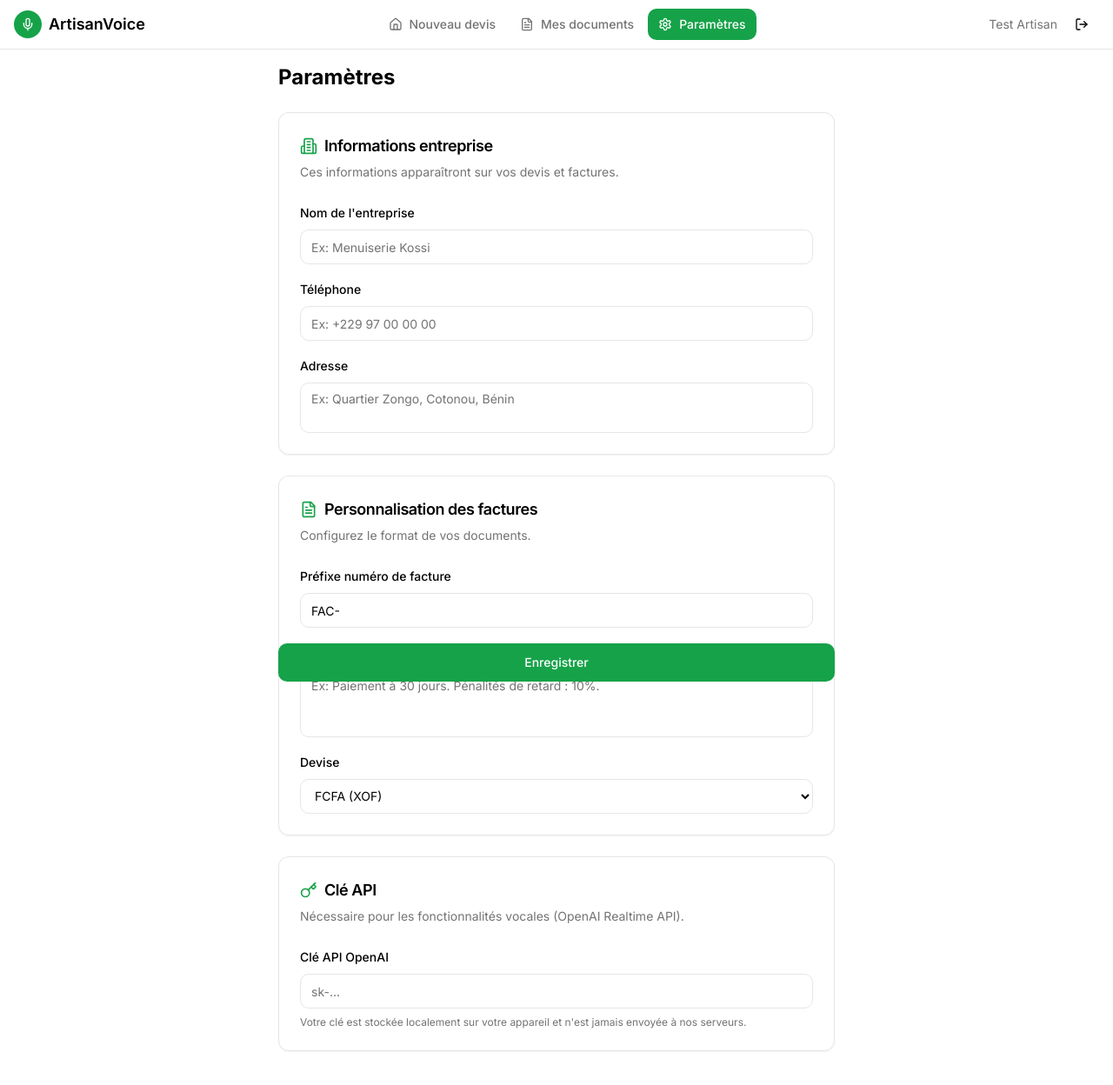
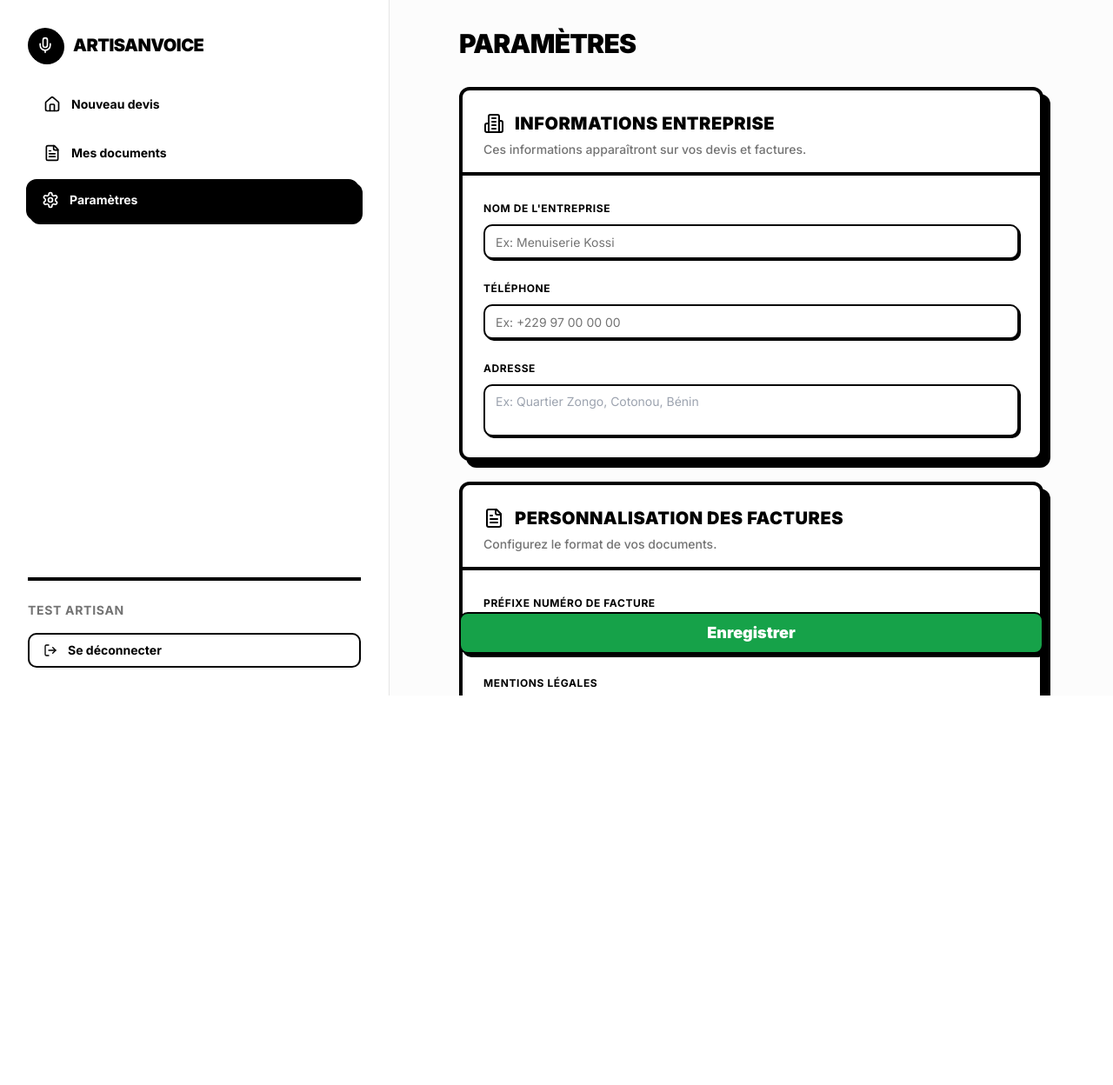
Before and after one commit to chrisregis100/artisanVoice, a Next.js app: page /settings in a window 1280 px wide. Shown: the top 1248 px of the page at 87% size. After the commit the page ends 800 px from the top, so only its background shows below. Built offline with nearby package versions, Linux system fonts and the light colour scheme.

Commit message:
refactor: enhance dashboard layout with sidebar navigation and responsive design adjustments

```diff
--- a/src/app/(dashboard)/invoices/page.tsx
+++ b/src/app/(dashboard)/invoices/page.tsx
@@ -1,3 +1,4 @@
+import { SidebarNav } from "@/components/layout/sidebar-nav";
 import { createClient } from "@/lib/supabase/server";
 import { Card, CardContent } from "@/components/ui/card";
 import { formatCurrency, formatDate } from "@/lib/utils";
@@ -40,51 +41,57 @@ export default async function InvoicesPage() {
   const typedInvoices = (invoices || []) as Invoice[];
 
   return (
-    <div className="p-4 max-w-2xl mx-auto">
-      <h1 className="text-2xl font-bold mb-6">Mes documents</h1>
+    <div className="flex flex-col md:flex-row h-[calc(100vh-3.5rem)] md:h-full">
+      <div className="hidden md:block w-5/12 max-w-md border-r bg-background p-8 overflow-y-auto">
+        <SidebarNav businessName="Test Artisan" />
+      </div>
+
+      <div className="flex-1 overflow-auto p-4 md:p-8 bg-muted/30">
+        <div className="max-w-2xl mx-auto">
+          <h1 className="text-3xl font-black tracking-tight mb-8 uppercase">Mes documents</h1>
 
           {typedInvoices.length === 0 ? (
-        <Card>
-          <CardContent className="py-12 text-center">
-            <FileText className="h-12 w-12 mx-auto text-muted-foreground mb-4" />
-            <p className="text-muted-foreground">
+            <Card className="border-4 border-foreground shadow-[8px_8px_0px_0px_rgba(0,0,0,1)] rounded-xl">
+              <CardContent className="py-16 text-center">
+                <FileText className="h-16 w-16 mx-auto text-foreground mb-6" />
+                <p className="text-xl font-bold text-foreground">
                   Vous n&apos;avez pas encore de documents
                 </p>
-            <p className="text-sm text-muted-foreground mt-1">
+                <p className="text-base font-medium text-muted-foreground mt-2">
                   Créez votre premier devis en utilisant la commande vocale
                 </p>
               </CardContent>
             </Card>
           ) : (
-        <div className="space-y-3">
+            <div className="space-y-4">
               {typedInvoices.map((invoice) => {
                 const StatusIcon = statusIcons[invoice.status as keyof typeof statusIcons];
                 const statusLabel = statusLabels[invoice.status as keyof typeof statusLabels];
                 const statusColor = statusColors[invoice.status as keyof typeof statusColors];
 
                 return (
-              <Card key={invoice.id} className="cursor-pointer hover:bg-muted/50 transition-colors">
-                <CardContent className="p-4">
+                  <Card key={invoice.id} className="cursor-pointer border-2 border-foreground shadow-[4px_4px_0px_0px_rgba(0,0,0,1)] hover:translate-x-[-2px] hover:translate-y-[-2px] hover:shadow-[6px_6px_0px_0px_rgba(0,0,0,1)] transition-all rounded-lg">
+                    <CardContent className="p-5">
                       <div className="flex items-center justify-between">
                         <div className="flex-1 min-w-0">
-                      <div className="flex items-center gap-2">
-                        <span className="font-medium truncate">
+                          <div className="flex items-center gap-3">
+                            <span className="font-black text-lg truncate">
                               {invoice.customer_name || "Sans nom"}
                             </span>
-                        <span className="text-xs px-2 py-0.5 rounded bg-muted">
+                            <span className="text-xs font-bold px-2 py-1 rounded bg-foreground text-background uppercase tracking-wider">
                               {invoice.type === "quote" ? "Devis" : "Facture"}
                             </span>
                           </div>
-                      <div className="flex items-center gap-3 mt-1 text-sm text-muted-foreground">
+                          <div className="flex items-center gap-4 mt-2 text-sm font-medium text-muted-foreground">
                             <span>{formatDate(invoice.created_at)}</span>
-                        <span className={`flex items-center gap-1 ${statusColor}`}>
-                          <StatusIcon className="h-3 w-3" />
+                            <span className={`flex items-center gap-1.5 font-bold ${statusColor}`}>
+                              <StatusIcon className="h-4 w-4" />
                               {statusLabel}
                             </span>
                           </div>
                         </div>
-                    <div className="text-right">
-                      <p className="font-semibold">
+                        <div className="text-right pl-4">
+                          <p className="font-black text-xl">
                             {formatCurrency(invoice.total)}
                           </p>
                         </div>
@@ -96,5 +103,7 @@ export default async function InvoicesPage() {
             </div>
           )}
         </div>
+      </div>
+    </div>
   );
 }
--- a/src/app/(dashboard)/settings/page.tsx
+++ b/src/app/(dashboard)/settings/page.tsx
@@ -1,5 +1,6 @@
 "use client";
 
+import { SidebarNav } from "@/components/layout/sidebar-nav";
 import { useSettingsStore } from "@/stores/settings-store";
 import { Input } from "@/components/ui/input";
 import { Label } from "@/components/ui/label";
@@ -40,42 +41,50 @@ export default function SettingsPage() {
   };
 
   return (
-    <div className="p-4 max-w-2xl mx-auto space-y-6 pb-12">
-      <h1 className="text-2xl font-bold">Paramètres</h1>
+    <div className="flex flex-col md:flex-row h-[calc(100vh-3.5rem)] md:h-full">
+      <div className="hidden md:block w-5/12 max-w-md border-r bg-background p-8 overflow-y-auto">
+        <SidebarNav businessName={businessName || "Test Artisan"} />
+      </div>
+
+      <div className="flex-1 overflow-auto p-4 md:p-8 bg-muted/30">
+        <div className="max-w-2xl mx-auto space-y-6 pb-12">
+          <h1 className="text-3xl font-black tracking-tight mb-8 uppercase">Paramètres</h1>
 
           {/* Section 1: Business Info */}
-      <Card>
-        <CardHeader>
-          <div className="flex items-center gap-2">
-            <Building2 className="h-5 w-5 text-primary" />
-            <CardTitle className="text-lg">Informations entreprise</CardTitle>
+          <Card className="border-4 border-foreground shadow-[8px_8px_0px_0px_rgba(0,0,0,1)] rounded-xl">
+            <CardHeader className="border-b-4 border-foreground pb-4">
+              <div className="flex items-center gap-3">
+                <Building2 className="h-6 w-6 text-foreground" />
+                <CardTitle className="text-xl font-black uppercase tracking-wide">Informations entreprise</CardTitle>
               </div>
-          <CardDescription>
+              <CardDescription className="font-medium text-muted-foreground mt-2">
                 Ces informations apparaîtront sur vos devis et factures.
               </CardDescription>
             </CardHeader>
-        <CardContent className="space-y-4">
+            <CardContent className="space-y-5 pt-6">
               <div className="space-y-2">
-            <Label htmlFor="businessName">Nom de l&apos;entreprise</Label>
+                <Label htmlFor="businessName" className="font-bold uppercase tracking-wider text-xs">Nom de l&apos;entreprise</Label>
                 <Input
                   id="businessName"
                   placeholder="Ex: Menuiserie Kossi"
                   value={businessName}
                   onChange={(e) => updateSettings({ businessName: e.target.value })}
+                  className="border-2 border-foreground shadow-[2px_2px_0px_0px_rgba(0,0,0,1)] focus-visible:ring-0 focus-visible:ring-offset-0"
                 />
               </div>
               <div className="space-y-2">
-            <Label htmlFor="businessPhone">Téléphone</Label>
+                <Label htmlFor="businessPhone" className="font-bold uppercase tracking-wider text-xs">Téléphone</Label>
                 <Input
                   id="businessPhone"
                   type="tel"
                   placeholder="Ex: +229 97 00 00 00"
                   value={businessPhone}
                   onChange={(e) => updateSettings({ businessPhone: e.target.value })}
+                  className="border-2 border-foreground shadow-[2px_2px_0px_0px_rgba(0,0,0,1)] focus-visible:ring-0 focus-visible:ring-offset-0"
                 />
               </div>
               <div className="space-y-2">
-            <Label htmlFor="businessAddress">Adresse</Label>
+                <Label htmlFor="businessAddress" className="font-bold uppercase tracking-wider text-xs">Adresse</Label>
                 <textarea
                   id="businessAddress"
                   placeholder="Ex: Quartier Zongo, Cotonou, Bénin"
@@ -85,7 +94,7 @@ export default function SettingsPage() {
                   }
                   rows={2}
                   className={cn(
-                "flex w-full rounded-md border border-input bg-background px-3 py-2 text-sm ring-offset-background placeholder:text-muted-foreground focus-visible:outline-none focus-visible:ring-2 focus-visible:ring-ring focus-visible:ring-offset-2 disabled:cursor-not-allowed disabled:opacity-50 resize-none"
+                    "flex w-full rounded-md border-2 border-foreground bg-background px-3 py-2 text-sm shadow-[2px_2px_0px_0px_rgba(0,0,0,1)] focus-visible:outline-none resize-none"
                   )}
                 />
               </div>
@@ -93,21 +102,21 @@ export default function SettingsPage() {
           </Card>
 
           {/* Section 2: Invoice Customization */}
-      <Card>
-        <CardHeader>
-          <div className="flex items-center gap-2">
-            <FileText className="h-5 w-5 text-primary" />
-            <CardTitle className="text-lg">
+          <Card className="border-4 border-foreground shadow-[8px_8px_0px_0px_rgba(0,0,0,1)] rounded-xl">
+            <CardHeader className="border-b-4 border-foreground pb-4">
+              <div className="flex items-center gap-3">
+                <FileText className="h-6 w-6 text-foreground" />
+                <CardTitle className="text-xl font-black uppercase tracking-wide">
                   Personnalisation des factures
                 </CardTitle>
               </div>
-          <CardDescription>
+              <CardDescription className="font-medium text-muted-foreground mt-2">
                 Configurez le format de vos documents.
               </CardDescription>
             </CardHeader>
-        <CardContent className="space-y-4">
+            <CardContent className="space-y-5 pt-6">
               <div className="space-y-2">
-            <Label htmlFor="invoicePrefix">Préfixe numéro de facture</Label>
+                <Label htmlFor="invoicePrefix" className="font-bold uppercase tracking-wider text-xs">Préfixe numéro de facture</Label>
                 <Input
                   id="invoicePrefix"
                   placeholder="Ex: FAC-"
@@ -115,10 +124,11 @@ export default function SettingsPage() {
                   onChange={(e) =>
                     updateSettings({ invoicePrefix: e.target.value })
                   }
+                  className="border-2 border-foreground shadow-[2px_2px_0px_0px_rgba(0,0,0,1)] focus-visible:ring-0 focus-visible:ring-offset-0"
                 />
               </div>
               <div className="space-y-2">
-            <Label htmlFor="legalMentions">Mentions légales</Label>
+                <Label htmlFor="legalMentions" className="font-bold uppercase tracking-wider text-xs">Mentions légales</Label>
                 <textarea
                   id="legalMentions"
                   placeholder="Ex: Paiement à 30 jours. Pénalités de retard : 10%."
@@ -128,12 +138,12 @@ export default function SettingsPage() {
                   }
                   rows={3}
                   className={cn(
-                "flex w-full rounded-md border border-input bg-background px-3 py-2 text-sm ring-offset-background placeholder:text-muted-foreground focus-visible:outline-none focus-visible:ring-2 focus-visible:ring-ring focus-visible:ring-offset-2 disabled:cursor-not-allowed disabled:opacity-50 resize-none"
+                    "flex w-full rounded-md border-2 border-foreground bg-background px-3 py-2 text-sm shadow-[2px_2px_0px_0px_rgba(0,0,0,1)] focus-visible:outline-none resize-none"
                   )}
                 />
               </div>
               <div className="space-y-2">
-            <Label htmlFor="currency">Devise</Label>
+                <Label htmlFor="currency" className="font-bold uppercase tracking-wider text-xs">Devise</Label>
                 <select
                   id="currency"
                   value={currency}
@@ -143,7 +153,7 @@ export default function SettingsPage() {
                     })
                   }
                   className={cn(
-                "flex h-10 w-full rounded-md border border-input bg-background px-3 py-2 text-sm ring-offset-background focus-visible:outline-none focus-visible:ring-2 focus-visible:ring-ring focus-visible:ring-offset-2"
+                    "flex h-10 w-full rounded-md border-2 border-foreground bg-background px-3 py-2 text-sm shadow-[2px_2px_0px_0px_rgba(0,0,0,1)] focus-visible:outline-none"
                   )}
                   aria-label="Sélectionner la devise"
                 >
@@ -158,19 +168,19 @@ export default function SettingsPage() {
           </Card>
 
           {/* Section 3: API Key */}
-      <Card>
-        <CardHeader>
-          <div className="flex items-center gap-2">
-            <Key className="h-5 w-5 text-primary" />
-            <CardTitle className="text-lg">Clé API</CardTitle>
+          <Card className="border-4 border-foreground shadow-[8px_8px_0px_0px_rgba(0,0,0,1)] rounded-xl">
+            <CardHeader className="border-b-4 border-foreground pb-4">
+              <div className="flex items-center gap-3">
+                <Key className="h-6 w-6 text-foreground" />
+                <CardTitle className="text-xl font-black uppercase tracking-wide">Clé API</CardTitle>
               </div>
-          <CardDescription>
-            Nécessaire pour les fonctionnalités vocales (OpenAI Realtime API).
+              <CardDescription className="font-medium text-muted-foreground mt-2">
+                Nécessaire pour les fonctionnalités vocales.
               </CardDescription>
             </CardHeader>
-        <CardContent className="space-y-4">
+            <CardContent className="space-y-5 pt-6">
               <div className="space-y-2">
-            <Label htmlFor="openaiApiKey">Clé API OpenAI</Label>
+                <Label htmlFor="openaiApiKey" className="font-bold uppercase tracking-wider text-xs">Clé API OpenAI</Label>
                 <Input
                   id="openaiApiKey"
                   type="password"
@@ -179,8 +189,9 @@ export default function SettingsPage() {
                   onChange={(e) =>
                     updateSettings({ openaiApiKey: e.target.value })
                   }
+                  className="border-2 border-foreground shadow-[2px_2px_0px_0px_rgba(0,0,0,1)] focus-visible:ring-0 focus-visible:ring-offset-0"
                 />
-            <p className="text-xs text-muted-foreground">
+                <p className="text-xs font-medium text-muted-foreground mt-2">
                   Votre clé est stockée localement sur votre appareil et n&apos;est
                   jamais envoyée à nos serveurs.
                 </p>
@@ -189,11 +200,15 @@ export default function SettingsPage() {
           </Card>
 
           {/* Save button */}
-      <div className="sticky bottom-4">
-        <Button onClick={handleSave} className="w-full" size="lg">
+          <div className="sticky bottom-4 pt-4">
+            <Button
+              onClick={handleSave}
+              className="w-full h-12 text-lg font-black border-2 border-foreground shadow-[4px_4px_0px_0px_rgba(0,0,0,1)] hover:translate-x-[2px] hover:translate-y-[2px] hover:shadow-[2px_2px_0px_0px_rgba(0,0,0,1)] transition-all"
+              size="lg"
+            >
               {isSaved ? (
                 <>
-              <Check className="h-4 w-4 mr-2" />
+                  <Check className="h-6 w-6 mr-2" />
                   Enregistré
                 </>
               ) : (
@@ -202,5 +217,7 @@ export default function SettingsPage() {
             </Button>
           </div>
         </div>
+      </div>
+    </div>
   );
 }
--- a/src/components/layout/dashboard-shell.tsx
+++ b/src/components/layout/dashboard-shell.tsx
@@ -4,28 +4,14 @@ import { useState } from "react";
 import Link from "next/link";
 import { usePathname, useRouter } from "next/navigation";
 import { createClient } from "@/lib/supabase/client";
-import { Button } from "@/components/ui/button";
 import { cn } from "@/lib/utils";
-import {
-  Mic,
-  FileText,
-  Settings,
-  LogOut,
-  Menu,
-  X,
-  Home,
-} from "lucide-react";
+import { Mic, Menu, X } from "lucide-react";
+import { navItems } from "./sidebar-nav";
 
 interface DashboardShellProps {
   children: React.ReactNode;
   businessName?: string;
 }
-
-const navItems = [
-  { href: "/", label: "Nouveau devis", icon: Home },
-  { href: "/invoices", label: "Mes documents", icon: FileText },
-  { href: "/settings", label: "Paramètres", icon: Settings },
-];
 
 export function DashboardShell({ children, businessName }: DashboardShellProps) {
   const pathname = usePathname();
@@ -40,71 +26,29 @@ export function DashboardShell({ children, businessName }: DashboardShellProps)
   };
 
   return (
-    <div className="flex min-h-screen flex-col bg-background">
-      {/* Header */}
-      <header className="sticky top-0 z-50 border-b bg-background/95 backdrop-blur supports-[backdrop-filter]:bg-background/60">
+    <div className="flex h-screen flex-col md:flex-row bg-background overflow-hidden">
+      {/* Mobile Header */}
+      <header className="md:hidden sticky top-0 z-50 border-b bg-background/95 backdrop-blur">
         <div className="flex h-14 items-center justify-between px-4">
           <div className="flex items-center gap-3">
             <button
               onClick={() => setIsMobileMenuOpen(!isMobileMenuOpen)}
-              className="md:hidden p-2 -ml-2"
+              className="p-2 -ml-2"
               aria-label={isMobileMenuOpen ? "Fermer le menu" : "Ouvrir le menu"}
             >
-              {isMobileMenuOpen ? (
-                <X className="h-5 w-5" />
-              ) : (
-                <Menu className="h-5 w-5" />
-              )}
+              {isMobileMenuOpen ? <X className="h-5 w-5" /> : <Menu className="h-5 w-5" />}
             </button>
             <Link href="/" className="flex items-center gap-2">
               <div className="flex items-center justify-center w-8 h-8 rounded-full bg-primary">
                 <Mic className="w-4 h-4 text-primary-foreground" />
               </div>
-              <span className="font-semibold text-lg hidden sm:inline">
-                ArtisanVoice
-              </span>
+              <span className="font-semibold text-lg">ArtisanVoice</span>
             </Link>
-          </div>
-
-          {/* Desktop navigation */}
-          <nav className="hidden md:flex items-center gap-1">
-            {navItems.map((item) => (
-              <Link
-                key={item.href}
-                href={item.href}
-                className={cn(
-                  "flex items-center gap-2 px-3 py-2 rounded-md text-sm font-medium transition-colors",
-                  pathname === item.href
-                    ? "bg-primary text-primary-foreground"
-                    : "text-muted-foreground hover:bg-accent hover:text-accent-foreground"
-                )}
-              >
-                <item.icon className="h-4 w-4" />
-                {item.label}
-              </Link>
-            ))}
-          </nav>
-
-          <div className="flex items-center gap-2">
-            {businessName && (
-              <span className="text-sm text-muted-foreground hidden sm:inline truncate max-w-32">
-                {businessName}
-              </span>
-            )}
-            <Button
-              variant="ghost"
-              size="icon"
-              onClick={handleSignOut}
-              aria-label="Se déconnecter"
-            >
-              <LogOut className="h-4 w-4" />
-            </Button>
           </div>
         </div>
 
-        {/* Mobile navigation */}
         {isMobileMenuOpen && (
-          <nav className="md:hidden border-t p-2">
+          <nav className="border-t p-2 flex flex-col gap-1">
             {navItems.map((item) => (
               <Link
                 key={item.href}
@@ -121,12 +65,20 @@ export function DashboardShell({ children, businessName }: DashboardShellProps)
                 {item.label}
               </Link>
             ))}
+            <button
+              onClick={handleSignOut}
+              className="flex items-center gap-3 px-3 py-3 rounded-md text-sm font-medium text-destructive hover:bg-destructive/10 transition-colors w-full text-left mt-2 border-t"
+            >
+              Se déconnecter
+            </button>
           </nav>
         )}
       </header>
 
-      {/* Main content */}
-      <main className="flex-1">{children}</main>
+      {/* Main content area - pages will handle their own desktop layouts */}
+      <main className="flex-1 flex flex-col min-w-0 overflow-hidden">
+        {children}
+      </main>
     </div>
   );
 }
--- /dev/null
+++ b/src/components/layout/sidebar-nav.tsx
@@ -0,0 +1,81 @@
+"use client";
+
+import Link from "next/link";
+import { usePathname, useRouter } from "next/navigation";
+import { createClient } from "@/lib/supabase/client";
+import { Button } from "@/components/ui/button";
+import { cn } from "@/lib/utils";
+import {
+  Mic,
+  FileText,
+  Settings,
+  LogOut,
+  Home,
+} from "lucide-react";
+
+export const navItems = [
+  { href: "/", label: "Nouveau devis", icon: Home },
+  { href: "/invoices", label: "Mes documents", icon: FileText },
+  { href: "/settings", label: "Paramètres", icon: Settings },
+];
+
+export function SidebarNav({ businessName }: { businessName?: string }) {
+  const pathname = usePathname();
+  const router = useRouter();
+
+  const handleSignOut = async () => {
+    const supabase = createClient();
+    await supabase.auth.signOut();
+    router.push("/login");
+    router.refresh();
+  };
+
+  return (
+    <div className="flex flex-col gap-6 h-full">
+      <div className="flex items-center justify-between">
+        <Link href="/" className="flex items-center gap-3">
+          <div className="flex items-center justify-center w-10 h-10 rounded-full bg-foreground shadow-[2px_2px_0px_0px_rgba(0,0,0,1)]">
+            <Mic className="w-5 h-5 text-background" />
+          </div>
+          <span className="font-black text-xl tracking-tight uppercase">
+            ArtisanVoice
+          </span>
+        </Link>
+      </div>
+
+      <nav className="flex flex-col gap-2">
+        {navItems.map((item) => (
+          <Link
+            key={item.href}
+            href={item.href}
+            className={cn(
+              "flex items-center gap-3 px-4 py-3 rounded-lg text-sm font-bold transition-all border-2",
+              pathname === item.href
+                ? "bg-foreground text-background border-foreground shadow-[4px_4px_0px_0px_rgba(0,0,0,1)] translate-x-[-2px] translate-y-[-2px]"
+                : "bg-white text-foreground border-transparent hover:border-foreground hover:shadow-[4px_4px_0px_0px_rgba(0,0,0,1)] hover:translate-x-[-2px] hover:translate-y-[-2px]"
+            )}
+          >
+            <item.icon className="h-5 w-5" />
+            {item.label}
+          </Link>
+        ))}
+      </nav>
+
+      <div className="mt-auto pt-6 border-t-4 border-foreground">
+        {businessName && (
+          <p className="text-sm font-bold text-muted-foreground uppercase tracking-wider mb-4 truncate">
+            {businessName}
+          </p>
+        )}
+        <Button
+          variant="outline"
+          className="w-full justify-start gap-3 border-2 border-foreground font-bold hover:shadow-[4px_4px_0px_0px_rgba(0,0,0,1)] hover:translate-x-[-2px] hover:translate-y-[-2px] transition-all"
+          onClick={handleSignOut}
+        >
+          <LogOut className="h-4 w-4" />
+          Se déconnecter
+        </Button>
+      </div>
+    </div>
+  );
+}
```
Also changed, not shown: src/app/(dashboard)/page.tsx (+20 -12 lines). Lines whose indentation alone changed are shown as unchanged.
